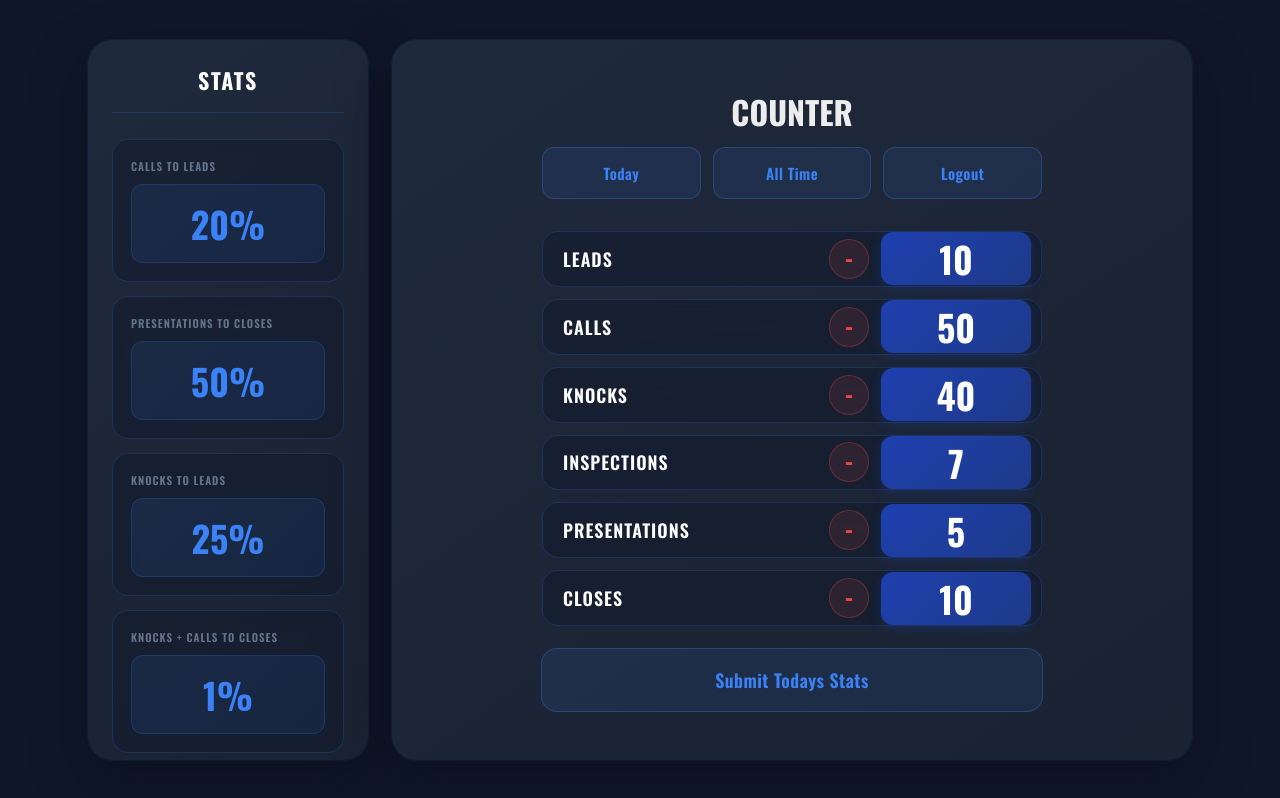
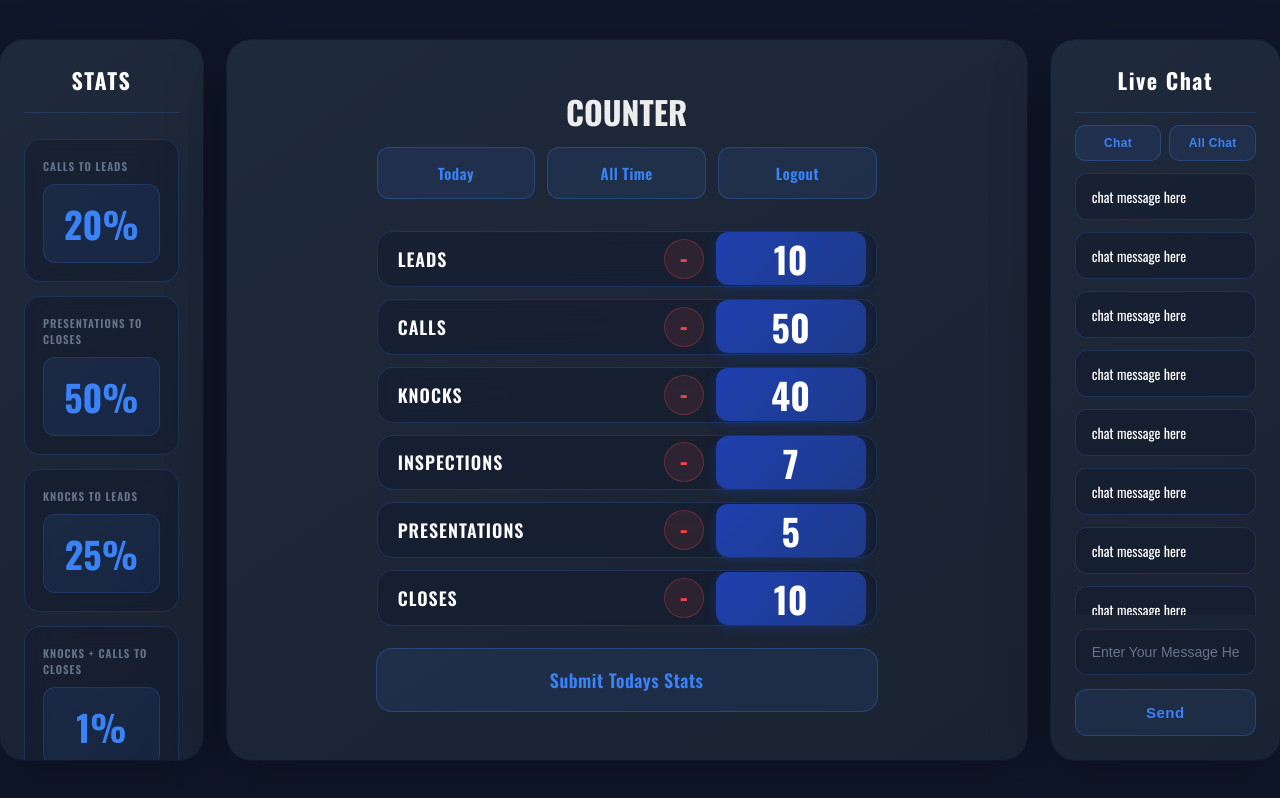
Before and after one commit to EthanDCR/rm-counter, a Next.js app: page / in a window 1280 px wide. Built offline with nearby package versions, Linux system fonts and the light colour scheme; sample sign-in values are in the browser's storage.

Commit message:
added scaffolding of live chat component and the websocket server i'll need, also fixed a state but in main page component with one of the counters

```diff
--- a/app/actions.js
+++ b/app/actions.js
@@ -33,14 +33,15 @@ export async function getUser(userName) {
 export async function createUser(user) {
   const name = user.name;
   const username = user.username;
+  const office = user.office;
   const password = await bcrypt.hash(user.password, 10);
   if (!name || !username || !password) {
     console.error(error, "please fill out all fields");
   }
   const db = await client();
   await db.execute({
-    sql: 'insert into users ( name, username, password) values (?, ?, ?)',
-    args: [name, username, password],
+    sql: 'insert into users ( name, username, password, office) values (?, ?, ?, ?)',
+    args: [name, username, password, office],
   })
 }
 
--- /dev/null
+++ b/app/components/Chat.js
@@ -0,0 +1,47 @@
+"use client";
+import { useEffect, useState } from "react";
+import styles from "./chat.module.css";
+
+
+
+
+export default function Chat() {
+
+
+  const [office, setOffice] = useState('');
+
+  useEffect(() => {
+    setOffice(localStorage.getItem('office'));
+  }, []);
+
+
+  return (
+    <>
+      <div className={styles.page}>
+
+
+
+        <div className={styles.liveChat}>
+          <h1>Live Chat</h1>
+          <div className={styles.chatButtons}>
+            <button>{office} Chat</button>
+            <button>All Chat</button>
+          </div>
+
+          <p>chat message here</p>
+          <p>chat message here</p>
+          <p>chat message here</p>
+          <p>chat message here</p>
+          <p>chat message here</p>
+          <p>chat message here</p>
+          <p>chat message here</p>
+          <p>chat message here</p>
+        </div>
+
+        <input type="text" placeholder="Enter Your Message Here" />
+        <button>Send</button>
+
+      </div>
+    </>
+  )
+}
--- /dev/null
+++ b/app/components/chat.module.css
@@ -0,0 +1,121 @@
+.page {
+  display: flex;
+  flex-direction: column;
+  gap: 14px;
+  padding: 24px;
+  background: linear-gradient(145deg, #1e293b 0%, #1a2332 100%);
+  border-radius: 24px;
+  box-shadow:
+    0 20px 60px rgba(0, 0, 0, 0.3),
+    0 0 0 1px rgba(59, 130, 246, 0.1);
+  width: 320px;
+  height: 90vh;
+  overflow: hidden;
+}
+
+.liveChat {
+  flex: 1;
+  display: flex;
+  flex-direction: column;
+  gap: 12px;
+  overflow-y: auto;
+  -ms-overflow-style: none;
+  scrollbar-width: none;
+}
+
+.liveChat::-webkit-scrollbar {
+  display: none;
+}
+
+.liveChat h1 {
+  font-size: 22px;
+  font-weight: 700;
+  text-align: center;
+  color: #fff;
+  letter-spacing: 1.5px;
+  padding-bottom: 16px;
+  border-bottom: 1px solid rgba(59, 130, 246, 0.2);
+  margin: 0;
+}
+
+.liveChat p {
+  background: rgba(15, 23, 42, 0.4);
+  border: 1px solid rgba(59, 130, 246, 0.2);
+  border-radius: 12px;
+  padding: 12px 16px;
+  color: #fff;
+  font-size: 14px;
+  margin: 0;
+  transition: all 0.3s;
+}
+
+.liveChat p:hover {
+  border-color: rgba(59, 130, 246, 0.4);
+}
+
+.chatButtons {
+  display: flex;
+  gap: 8px;
+}
+
+.chatButtons button {
+  flex: 1;
+  padding: 10px 12px;
+  font-size: 12px;
+  font-weight: 600;
+  cursor: pointer;
+  border: 1px solid rgba(59, 130, 246, 0.3);
+  border-radius: 10px;
+  background: rgba(59, 130, 246, 0.1);
+  color: #3b82f6;
+  transition: all 0.3s;
+  letter-spacing: 0.3px;
+}
+
+.chatButtons button:hover {
+  background: linear-gradient(135deg, #3b82f6 0%, #2563eb 100%);
+  border-color: #3b82f6;
+  color: #fff;
+  box-shadow: 0 4px 12px rgba(59, 130, 246, 0.3);
+}
+
+.page input {
+  padding: 14px 16px;
+  background: rgba(15, 23, 42, 0.4);
+  border: 1px solid rgba(59, 130, 246, 0.2);
+  border-radius: 12px;
+  color: #fff;
+  font-size: 14px;
+  outline: none;
+  transition: all 0.3s;
+}
+
+.page input::placeholder {
+  color: #64748b;
+}
+
+.page input:focus {
+  border-color: rgba(59, 130, 246, 0.5);
+  box-shadow: 0 0 0 3px rgba(59, 130, 246, 0.1);
+}
+
+.page > button {
+  padding: 14px;
+  font-size: 15px;
+  font-weight: 600;
+  cursor: pointer;
+  border: 1px solid rgba(59, 130, 246, 0.3);
+  border-radius: 12px;
+  background: rgba(59, 130, 246, 0.1);
+  color: #3b82f6;
+  transition: all 0.3s;
+  letter-spacing: 0.5px;
+}
+
+.page > button:hover {
+  background: linear-gradient(135deg, #3b82f6 0%, #2563eb 100%);
+  border-color: #3b82f6;
+  color: #fff;
+  box-shadow: 0 4px 12px rgba(59, 130, 246, 0.3);
+  transform: translateY(-2px);
+}
--- a/app/page.js
+++ b/app/page.js
@@ -7,8 +7,8 @@ import { use, useEffect, useState } from "react";
 import { useRouter } from "next/navigation";
 import { getAllStats } from "./actions";
 import { getTodayStats } from "./actions";
-import Stats from "./stats/Stats";
-
+import Stats from "./components/Stats";
+import Chat from "./components/Chat";
 
 
 export default function Home() {
@@ -103,7 +103,7 @@ export default function Home() {
         setleads(leads - 1);
         break;
       case "call":
-        setDropPrice(call - 1);
+        setCalls(call - 1);
         break;
       case "knocks":
         setknocks(knocks - 1);
@@ -195,6 +195,7 @@ export default function Home() {
           <h2>Submit Todays Stats</h2>
         </div>
       </main >
+      <Chat></Chat>
     </div >
   );
 }
--- a/package.json
+++ b/package.json
@@ -13,9 +13,12 @@
     "bcrypt": "^6.0.0",
     "bcryptjs": "^3.0.3",
     "dotenv": "^17.2.3",
+    "express": "^5.1.0",
     "next": "16.0.3",
+    "path": "^0.12.7",
     "react": "19.2.0",
-    "react-dom": "19.2.0"
+    "react-dom": "19.2.0",
+    "socket.io": "^4.8.1"
   },
   "devDependencies": {
     "eslint": "^9",
```
Also changed, not shown: app/login/login.module.css (+12 -0 lines), app/login/page.js (+26 -4 lines), websocket/server.js (added, +20 -0 lines), app/components/Stats.js (renamed from app/stats/Stats.js), app/components/stats.module.css (renamed from app/stats/stats.module.css), 1 other file (tests, documents, lock files or other folders).
